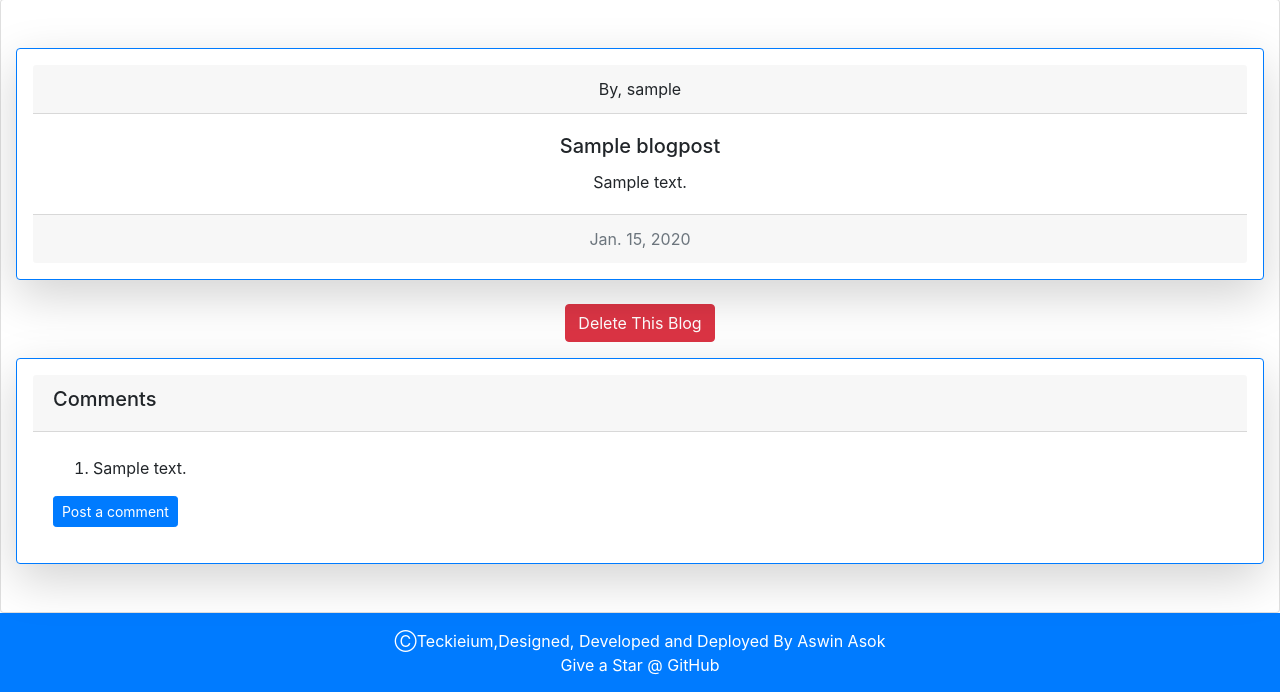
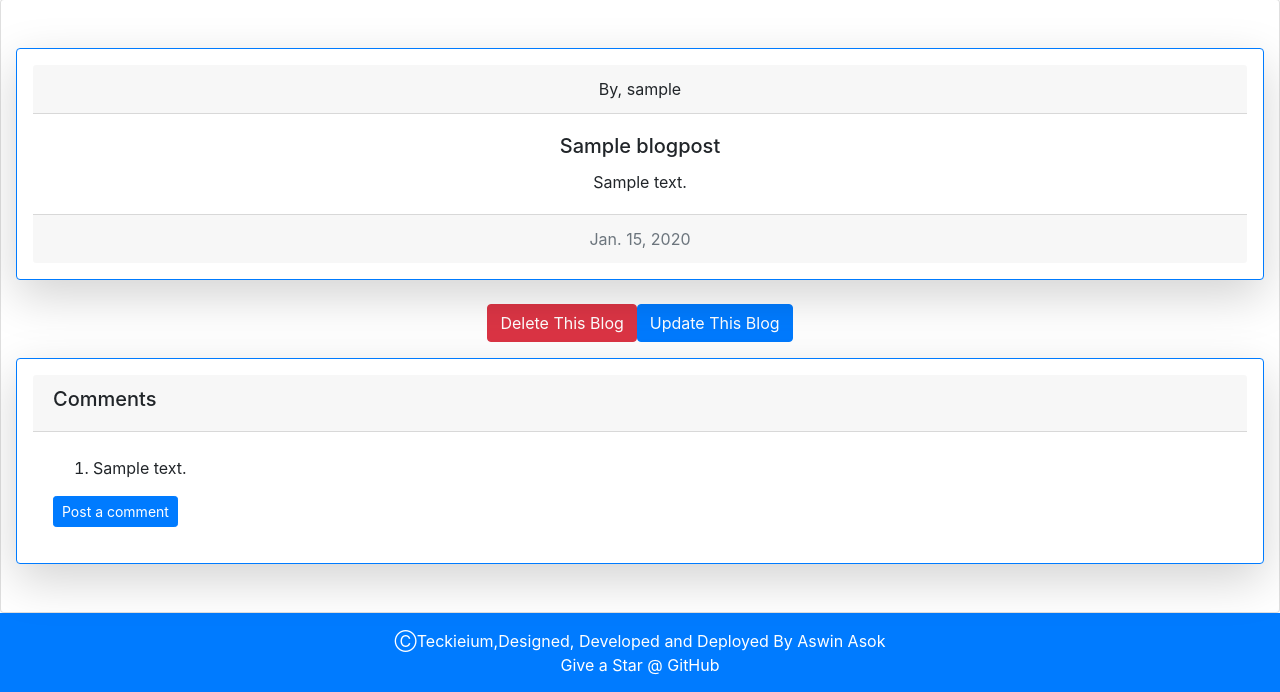
Before and after one commit to AswinAsok/Teckieium, a Django app: page /blog/1/ in a window 1280 px wide. Shown: the part 57-749 px from the top of the page. Run offline with Django 3.2, Linux system fonts and the light colour scheme; a user stored in the database is signed in; tables that the repository leaves empty hold one stand-in row (values such as "Sample post"); some libraries are stand-ins or nearby versions.

Commit message:
Updation Success but I have to load existing values also

```diff
--- a/Blog/forms.py
+++ b/Blog/forms.py
@@ -36,4 +36,4 @@ class Updateblog(ModelForm):
 
     class Meta:
         model = BlogPost
-        fields = fields = ('blog_title' ,'blog_author' ,'blog_content')
+        fields = '__all__'
--- a/Blog/views.py
+++ b/Blog/views.py
@@ -101,11 +101,13 @@ def createcomment(request,blog_id):
 
 def updateblog(request, blog_id):
     Blog = BlogPost.objects.get(id=blog_id)
+    print("This is the blog id: ",blog_id)
     if request.method == 'POST':
-        form = Updateblog(request.POST)
+        form = Updateblog(request.POST, instance = Blog)
+        print(form.errors)
         if form.is_valid():
             form.save()
-            return request('blog')
+            return redirect('blog')
     else:
         form = Updateblog()
 
--- a/Templates/blogdetails.html
+++ b/Templates/blogdetails.html
@@ -12,6 +12,7 @@
   <div class="d-flex justify-content-center ">
     {%  if User == Blog.blog_author %}
      <a href="/blog/delete/{{Blog.id}}"><button type="button" class="btn  btn-danger ">Delete This Blog</button></a>
+     <a href="/blog/{{Blog.id}}/update"><button type="button" class="btn  btn-primary ">Update This Blog</button></a>
     {% endif %}
   </div>
 
```
Also changed, not shown: Templates/updateblog.html (+5 -3 lines).
